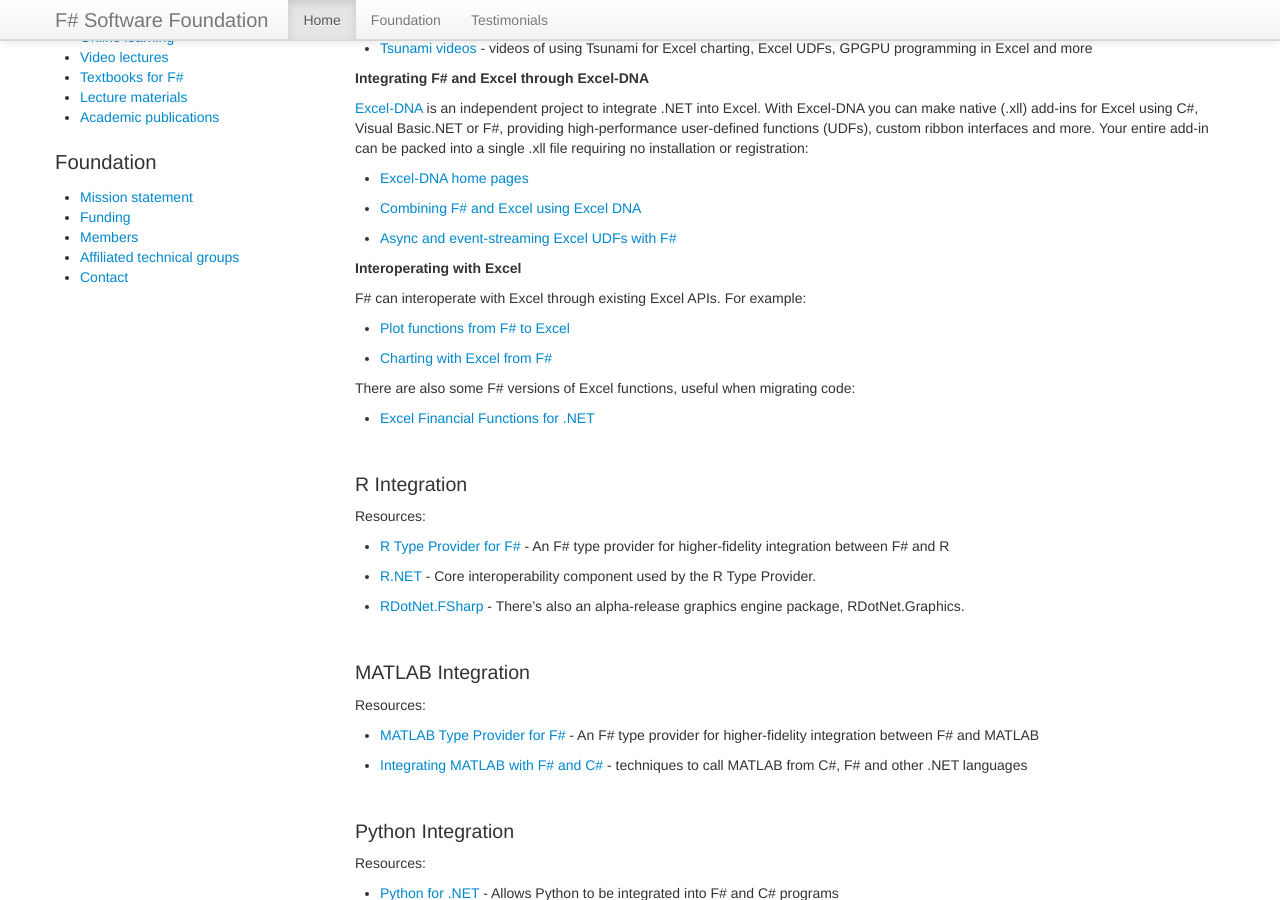
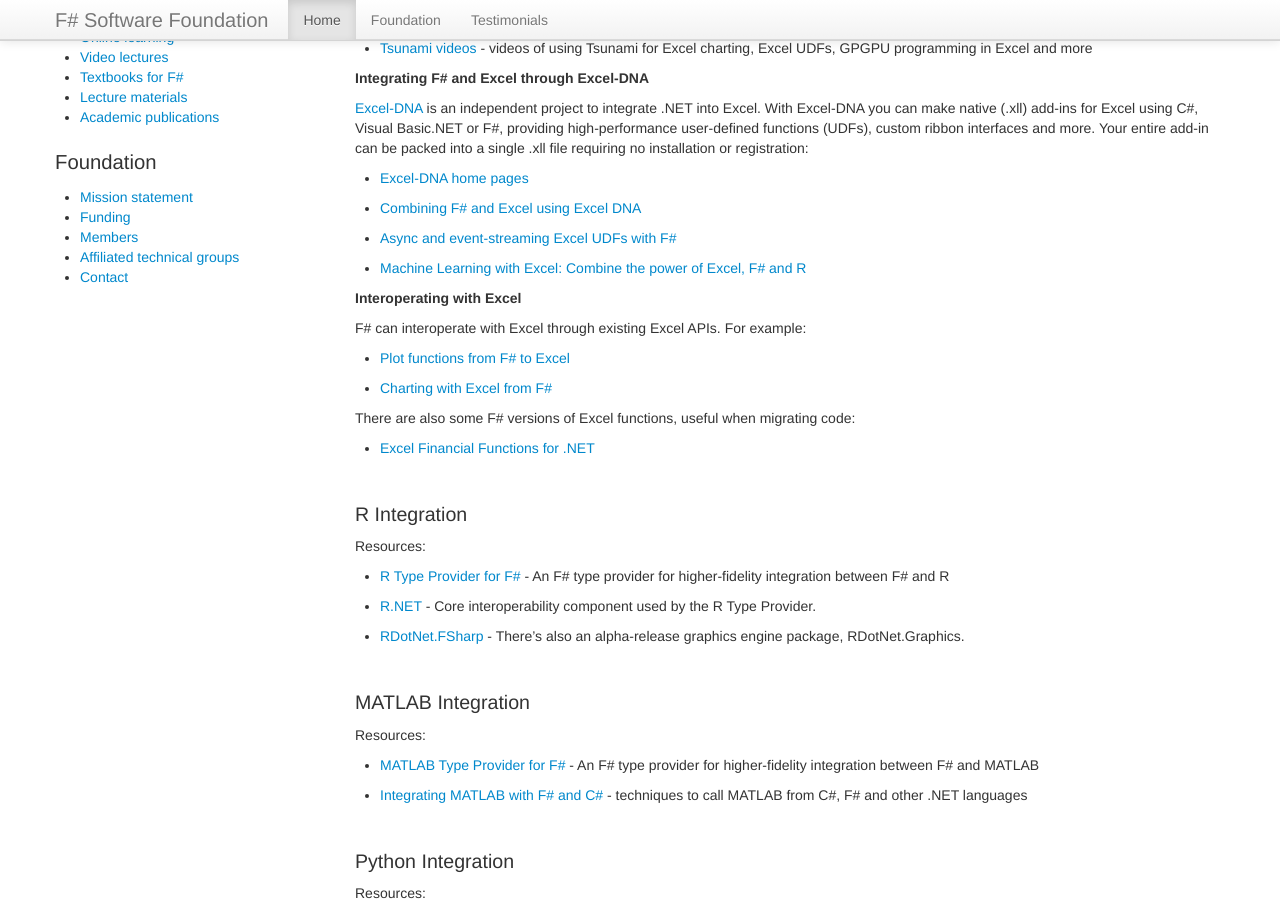
Before and after one commit to fsharp/fsharp.org, a Jekyll site: the page built from data-science/index.md, in a window 1280 px wide and 900 px high, scrolled down 908 px. Built offline with Jekyll 4.4.1, drawn with Linux system fonts in a browser that asks for light colours; nearby versions of some CDN libraries; some web fonts are replaced; comment, search, counter and statistics services are not loaded.

Commit message:
Update index.md

```diff
--- a/data-science/index.md
+++ b/data-science/index.md
@@ -53,6 +53,7 @@
  * [Excel-DNA home pages](http://excel-dna.net/)
  * [Combining F# and Excel using Excel DNA](http://blogs.msdn.com/b/fsharpteam/archive/2013/07/16/combining-f-and-excel-using-excel-dna-some-links.aspx)
  * [Async and event-streaming Excel UDFs with F#](http://excel-dna.net/2013/03/26/async-and-event-streaming-excel-udfs-with-f/)
+ * [Machine Learning with Excel: Combine the power of Excel, F# and R](http://luajalla.azurewebsites.net/excel-dna-three-stories/)
 
 ##### Interoperating with Excel
 
```
